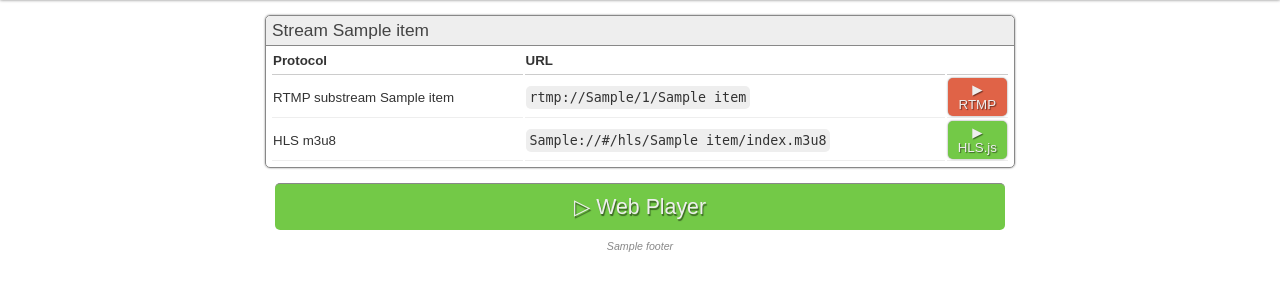
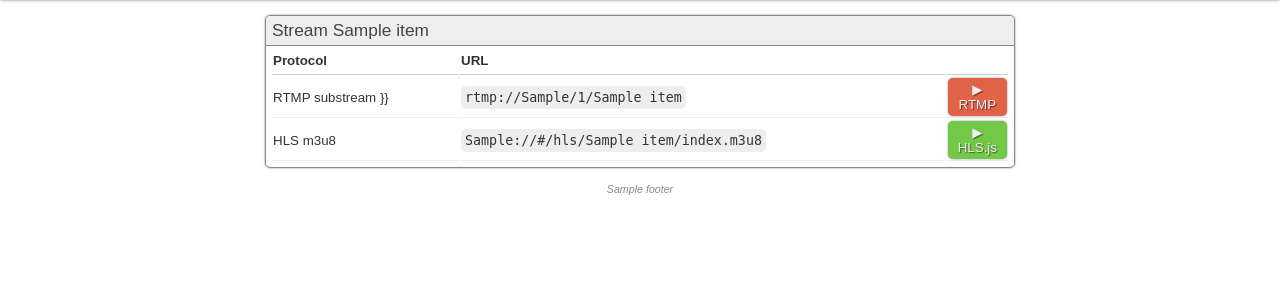
Before and after one commit to deflax/vod-rtmp, a Flask app: template frontend/app/templates/default/main.html.j2 in a window 1280 px wide. Shown: the part 63-363 px from the top of the page. Run offline with Flask 2, Linux system fonts and the light colour scheme; the template is opened without the code that fills it: most values are stand-ins (such as "Sample title", 1, 10 or a date in 2020); parts of the project's set-up code (start-up, migrations or seed data) failed here and were passed over.

Commit message:
remove old code

```diff
--- a/frontend/app/frontend.py
+++ b/frontend/app/frontend.py
@@ -26,8 +26,8 @@ def show_player(appname, hlsindex):
     playerTemplate = '%s/player.html.j2' % zomstream.configuration['template_folder']
     page = flask.render_template(
         playerTemplate,
+        appname=appname,
         hlsindex=hlsindex,
-        appname=appname,
         configuration=zomstream.configuration
         )
     return page
--- a/frontend/app/templates/default/main.html.j2
+++ b/frontend/app/templates/default/main.html.j2
@@ -27,26 +27,19 @@
         <th></th>
       </tr>
       <tr>
-	<td>RTMP substream {{ item[2] }}</td>
+	<td>RTMP substream }}</td>
         <td><em class="url">rtmp://{{ configuration["rtmp_base"] }}/{{ item[0] }}/{{ item[2] }}</em></td>
         <td class="btn"><a href="rtmp://{{ configuration['rtmp_base'] }}/{{ item[0] }}/{{ item[2] }}" class="btn btn-red">&#9654;<br/>RTMP</a></td>
       </tr>
       <tr>
         <td>HLS m3u8</td>
 	<td><em class="url">{{ configuration['web_proto'] }}://{{ configuration['base_url'] }}/hls/{{ item[1] }}/index.m3u8</em></td>
-<!--	<td class="btn"><a href="{{ configuration['web_proto'] }}://{{ configuration['base_url'] }}/player/{{ item[1] }}" class="btn btn-green">&#9654;<br/>HLS.js</a></td> -->
 	<td class="btn"><a href="{{ url_for('frontend.show_player', appname=item[0], hlsindex=item[1]) }}" class="btn btn-green">&#9654;<br/>HLS.js</a></td>
       </tr>
     </tbody>
   </table>
 </article>
 {% endfor %}
-
-  <a href="{{ url_for('frontend.show_player', streamname=item[1], appname=item[0]) }}"
-    class="btn-large btn-green">
-      &#9655; Web Player
-    </a>
-
 </main>
 <footer>
 {{ configuration["footer"] }}
--- a/frontend/app/zomstream.py
+++ b/frontend/app/zomstream.py
@@ -41,7 +41,7 @@ class Zomstream:
                     name = stream.find('name')
                     rate = stream.find('bw_video')
                     streamname = name.text
-                    hlsindex = streamname.split('_'[0]
+                    hlsindex = streamname.split('_')[0]
                     if rate.text != "0":
                         self.streamnames.append( [appname.text, hlsindex, streamname] )
 
```
